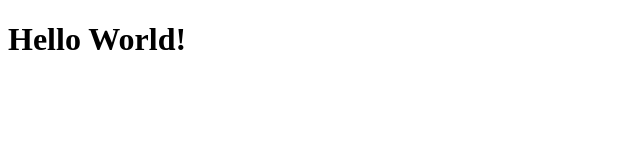
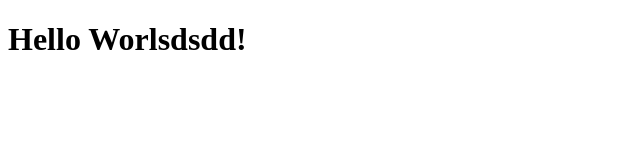
Before and after one commit to thomasvan-hua/thomasvan-hua.github.io, a plain HTML site: page index.html in a window 1280 px wide. Shown: the whole page, without its empty margins (0-640 px from the left). Drawn offline with Linux system fonts and the light colour scheme.

Commit message:
Update index.html

```diff
--- a/index.html
+++ b/index.html
@@ -6,6 +6,6 @@
     <title>My first page</title>
 </head>
 <body>
-    <h1>Hello World!</h1>
+    <h1>Hello Worlsdsdd!</h1>
 </body>
 </html>
```
